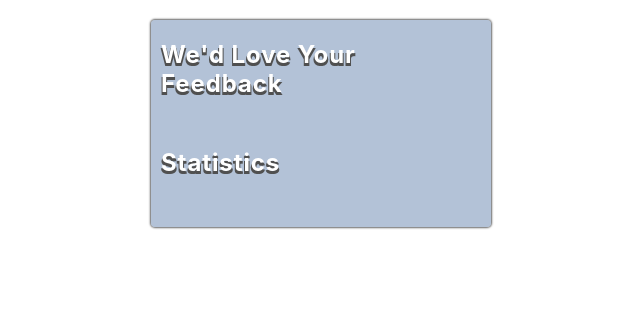
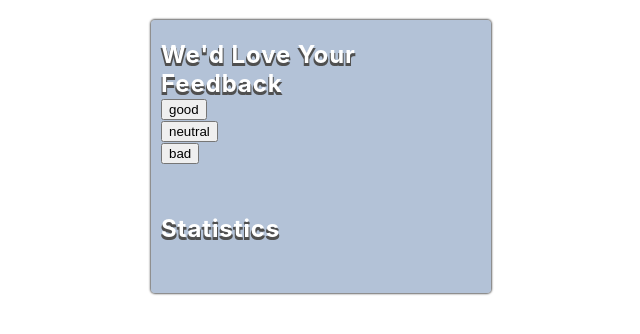
Before and after one commit to NanaTsK/goit-react-hw-02-feedback, a React (Create React App) app: page / in a window 1280 px wide. Shown: the top 334 px of the page, without its empty margins (319-959 px from the left). Built offline with nearby package versions, Linux system fonts and the light colour scheme.

Commit message:
feedback

```diff
--- a/src/components/App.jsx
+++ b/src/components/App.jsx
@@ -1,14 +1,31 @@
 import { Container } from './index.styled';
 import { Section } from './Section/Section';
+import { FeedbackOptions } from './FeedbackOptions/FeedbackOptions';
+import { Component } from 'react';
 
-export const App = () => {
-  return (
-    <Container>
-      <Section title="We'd love your feedback"></Section>
-      <Section title="Statistics"></Section>
-    </Container>
-  );
-};
+export class App extends Component {
+  state = {
+    good: 0,
+    neutral: 0,
+    bad: 0,
+  };
+
+  render() {
+    return (
+      <Container>
+        <Section title="We'd love your feedback">
+          <FeedbackOptions
+            options={Object.keys(this.state)}
+            onLeaveFeedback={this.handlerFeedback}
+          />
+        </Section>
+        <Section title="Statistics"></Section>
+      </Container>
+    );
+  }
+}
+
+// FeedbackOptions = ({ options, onLeaveFeedback
 
 /* <div className="Container">
   <section>
--- /dev/null
+++ b/src/components/FeedbackOptions/FeedbackOptions.jsx
@@ -0,0 +1,24 @@
+import { FeedbackList, FeedbackBtn } from './FeedbackOptions.styled';
+
+// export const Section = ({ title, children }) => {
+//   return (
+//     <SectionBox>
+//       <SectionTitle>{title}</SectionTitle>
+//       {children}
+//     </SectionBox>
+//   );
+// };
+
+export const FeedbackOptions = ({ options, onLeaveFeedback }) => {
+  return (
+    <FeedbackList>
+      {options.map((option, btnId) => {
+        return (
+          <li key={btnId}>
+            <FeedbackBtn onClick={onLeaveFeedback}>{option}</FeedbackBtn>
+          </li>
+        );
+      })}
+    </FeedbackList>
+  );
+};
--- /dev/null
+++ b/src/components/FeedbackOptions/FeedbackOptions.styled.js
@@ -0,0 +1,17 @@
+import { styled } from 'styled-components';
+
+// export const SectionTitle = styled('h2')({
+//   fontSize: '24px',
+//   textShadow: '1px 3px 0 #505050, -1px 3px 0 #505050',
+//   letterSpacing: '0.9px',
+//   textTransform: 'capitalize',
+//   //   textAlign: 'center',
+// });
+
+// export const SectionBox = styled('section')({
+//   paddingTop: '10px',
+//   paddingBottom: '40px',
+// });
+
+export const FeedbackList = styled('ul')({});
+export const FeedbackBtn = styled('button')({});
```
